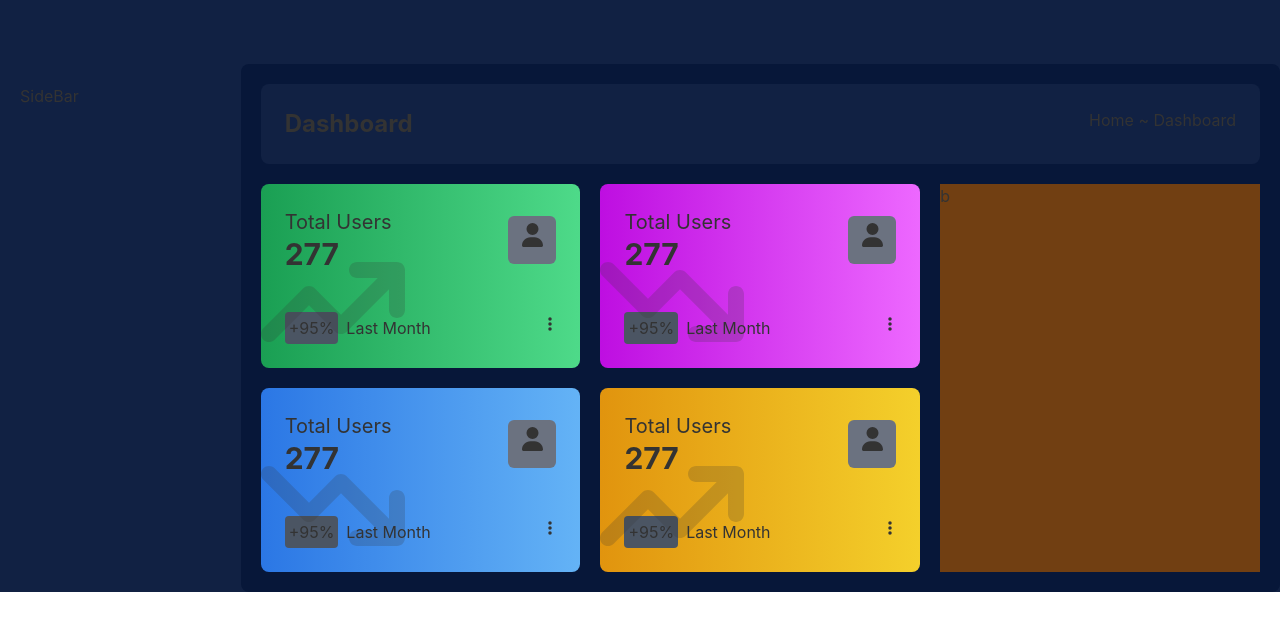
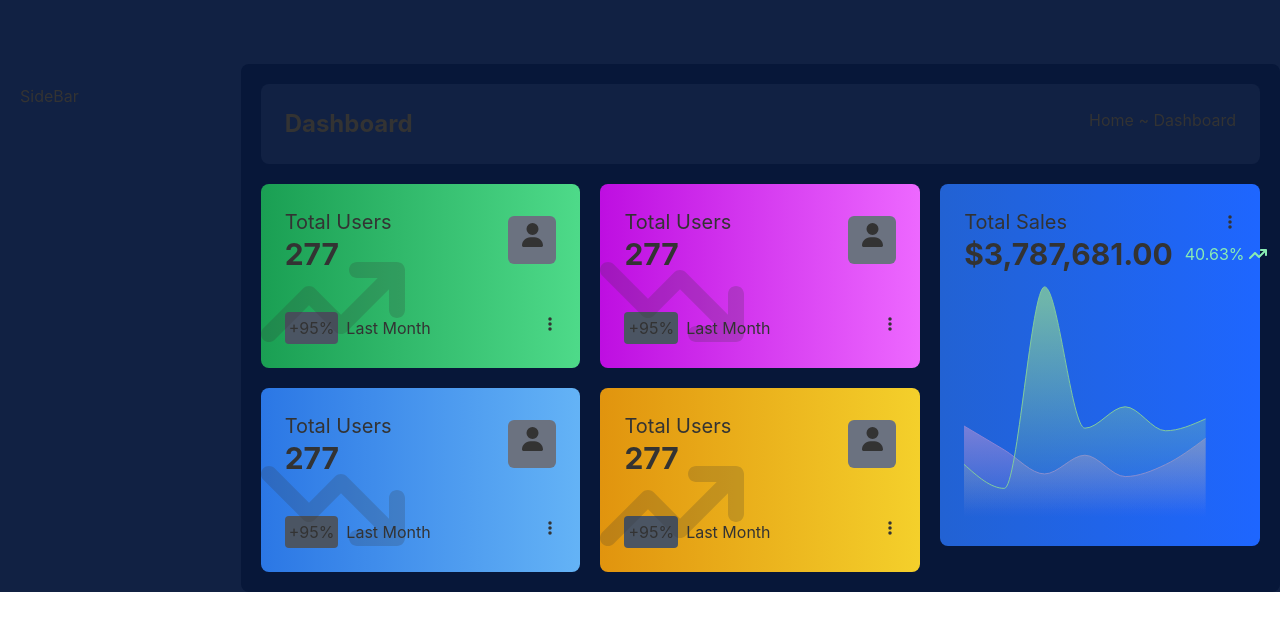
Before and after one commit to diptasahacse/next-dashboard, a Next.js app: page / in a window 1280 px wide. Shown: the top 630 px of the page. Built offline with nearby package versions, Linux system fonts and the light colour scheme.

Commit message:
install rechart and use it in statistics section in dashboard

```diff
--- a/package.json
+++ b/package.json
@@ -17,7 +17,8 @@
     "next": "13.0.4",
     "react": "18.2.0",
     "react-dom": "18.2.0",
-    "react-toastify": "^9.1.1"
+    "react-toastify": "^9.1.1",
+    "recharts": "^2.1.16"
   },
   "devDependencies": {
     "autoprefixer": "^10.4.13",
--- a/pages/index.js
+++ b/pages/index.js
@@ -1,8 +1,54 @@
 import PageTitle from "../components/shared/PageTitle";
-import { faArrowUpShortWide, faUser, faArrowTrendUp, faArrowTrendDown } from "@fortawesome/free-solid-svg-icons";
+import { faArrowUpShortWide, faUser, faArrowTrendUp, faArrowTrendDown, faEllipsisVertical } from "@fortawesome/free-solid-svg-icons";
 import StatisticsDetailsCard from "../components/Dashboard/shared/StatisticsDetailsCard";
+import { FontAwesomeIcon } from "@fortawesome/react-fontawesome";
+import { Area, AreaChart, CartesianGrid, Legend, PolarAngleAxis, PolarGrid, PolarRadiusAxis, Radar, RadarChart, ResponsiveContainer, Tooltip, XAxis, YAxis } from "recharts";
 
 export default function Home() {
+  const data = [
+    {
+      "name": "Page A",
+      "uv": 4000,
+      "pv": 2400,
+      "amt": 2400
+    },
+    {
+      "name": "Page B",
+      "uv": 3000,
+      "pv": 1398,
+      "amt": 2210
+    },
+    {
+      "name": "Page C",
+      "uv": 2000,
+      "pv": 9800,
+      "amt": 2290
+    },
+    {
+      "name": "Page D",
+      "uv": 2780,
+      "pv": 3908,
+      "amt": 2000
+    },
+    {
+      "name": "Page E",
+      "uv": 1890,
+      "pv": 4800,
+      "amt": 2181
+    },
+    {
+      "name": "Page F",
+      "uv": 2390,
+      "pv": 3800,
+      "amt": 2500
+    },
+    {
+      "name": "Page G",
+      "uv": 3490,
+      "pv": 4300,
+      "amt": 2100
+    }
+  ]
   const dashboardStatisticsDetails = [
     {
       statusIcon: faArrowTrendUp,
@@ -61,14 +107,66 @@ export default function Home() {
   return (
     <div>
       <PageTitle title="Dashboard" breadcrumbs={breadcrumbs} />
-      <div className="m-5 grid grid-cols-12 gap-5">
-        <div className="col-span-8  grid grid-cols-1 lg:grid-cols-2 gap-5">
+      <div className="m-5 grid grid-cols-1 lg:grid-cols-12 gap-5">
+        <div className="lg:col-span-8  grid grid-cols-1 lg:grid-cols-2 gap-5">
           {
             dashboardStatisticsDetails.map((item, index) => <StatisticsDetailsCard item={item} key={index} />)
           }
         </div>
-        <div className="col-span-4 bg-yellow-900">
-          b
+        <div className="lg:col-span-4">
+          <div className="p-6 rounded-lg relative" style={{ background: "linear-gradient(to left, #1e66ff, #2262d3)" }}>
+            <div className='flex justify-between items-center'>
+              <h3 className='text-xl'>Total Sales</h3>
+              <div className="dropdown dropdown-bottom dropdown-end">
+
+                <label tabIndex={0} className="p-1 cursor-pointer">
+                  <FontAwesomeIcon icon={faEllipsisVertical} />
+                </label>
+                <ul tabIndex={0} className="dropdown-content menu p-2 shadow bg-accent rounded-box w-52">
+                  <li><a>Item 1</a></li>
+                  <li><a>Item 2</a></li>
+                </ul>
+              </div>
+
+            </div>
+            <div className="flex items-center">
+              <h3 className='text-3xl font-bold'>$3,787,681.00</h3>
+              <div className="flex items-center text-info ml-3">
+                <p>40.63%</p>
+                <span className="ml-1">
+                  <FontAwesomeIcon icon={faArrowTrendUp} />
+                </span>
+              </div>
+            </div>
+            <div>
+              <ResponsiveContainer  width="100%" height={250}>
+                <AreaChart data={data}
+                  margin={{ top: 10, right: 30, left: 0, bottom: 0 }}>
+                  <defs>
+                    <linearGradient id="colorUv" x1="0" y1="0" x2="0" y2="1">
+                      <stop offset="5%" stopColor="#8884d8" stopOpacity={0.8} />
+                      <stop offset="95%" stopColor="#8884d8" stopOpacity={0} />
+                    </linearGradient>
+                    <linearGradient id="colorPv" x1="0" y1="0" x2="0" y2="1">
+                      <stop offset="5%" stopColor="#82ca9d" stopOpacity={0.8} />
+                      <stop offset="95%" stopColor="#82ca9d" stopOpacity={0} />
+                    </linearGradient>
+                  </defs>
+                  {/* <XAxis dataKey="name" /> */}
+                  {/* <YAxis /> */}
+                  {/* <CartesianGrid strokeDasharray="3 3" /> */}
+                  <Tooltip />
+                  <Area type="monotone" dataKey="uv" stroke="#8884d8" fillOpacity={1} fill="url(#colorUv)" />
+                  <Area type="monotone" dataKey="pv" stroke="#82ca9d" fillOpacity={1} fill="url(#colorPv)" />
+                </AreaChart>
+
+
+              </ResponsiveContainer>
+
+            </div>
+
+
+          </div>
         </div>
 
       </div>
--- a/tailwind.config.js
+++ b/tailwind.config.js
@@ -14,7 +14,7 @@ module.exports = {
           "accent": "#071739",
           "neutral": "#F3F4F6",
           "base-100": "#FFFFFF",
-          "info": "#98A8DD",
+          "info": "#89ecb3",
           "success": "#071739",
           "warning": "#DF7E07",
           "error": "#FA5C5C",
```
Also changed, not shown: 1 other file (tests, documents, lock files or other folders).
